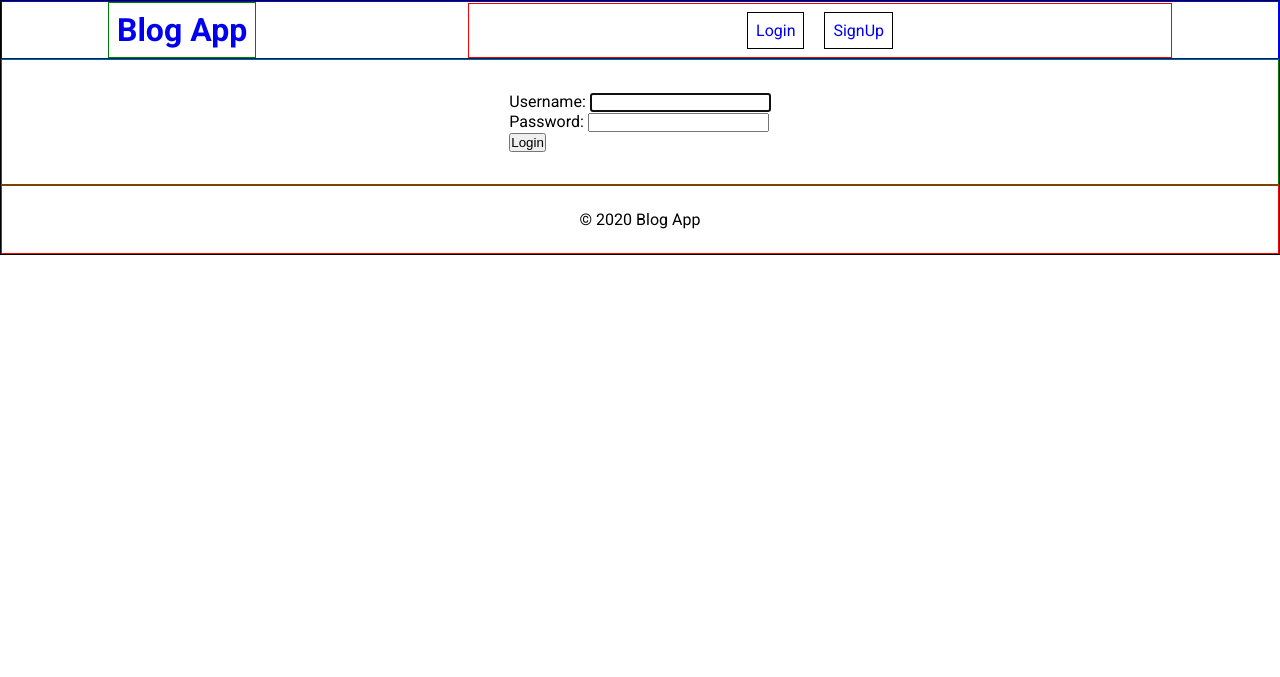
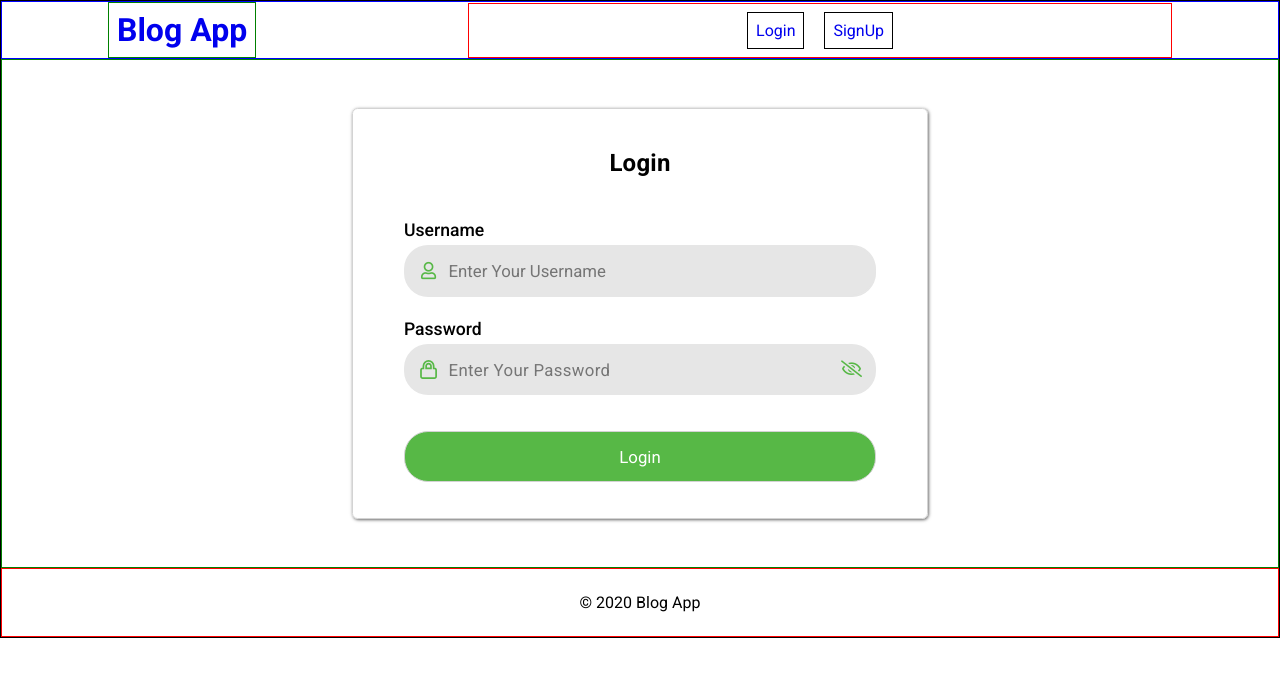
Before and after one commit to Seth250/blog-app, a Django app: page /login/ in a window 1280 px wide. Shown: the top 677 px of the page. Run offline with Django 3.2, Linux system fonts and the light colour scheme; some libraries are stand-ins or nearby versions.

Commit message:
styled login and signup pages

```diff
--- a/accounts/forms.py
+++ b/accounts/forms.py
@@ -1,6 +1,6 @@
 from django import forms
 from django.contrib.auth import get_user_model
-from django.contrib.auth.forms import UserCreationForm
+from django.contrib.auth.forms import UserCreationForm, AuthenticationForm
 from django.utils.translation import ugettext_lazy as _
 
 
@@ -54,7 +54,7 @@ class UserSignUpForm(UserCreationForm):
 	    )
 	)
 
-	class Meta():
+	class Meta:
 		model = get_user_model()
 		fields = ('username', 'email', )
 
@@ -65,3 +65,29 @@ class UserSignUpForm(UserCreationForm):
 		# 		self.add_error('username', 'This Username already exists')
 
 		# 	return username
+
+
+class CustomAuthenticationForm(AuthenticationForm):
+	username = forms.CharField(
+		max_length = 25,
+		widget=forms.TextInput(
+			attrs={
+				'class': 'text-input standard-input',
+				'placeholder': 'Enter Your Username'
+			}
+		),
+		label_suffix=""
+	)
+
+	password = forms.CharField(
+		# label=_("Password"),
+        label_suffix="",
+        strip=False,
+        widget=forms.PasswordInput(
+        	attrs={
+        		'autocomplete': 'new-password',
+        		'class': 'text-input password-input',
+				'placeholder': 'Enter Your Password'
+        	}
+        ),
+	)
--- a/accounts/static/accounts/css/styles.css
+++ b/accounts/static/accounts/css/styles.css
@@ -1,54 +1,70 @@
 .container{
-	--box-border-radius: 0.3rem;
+	--box-border-radius: 0.35rem;
+	--sd-border-radius: 1.5rem;
+	padding: 1rem 0;
 	/* border: 2px solid orange; */
-	/*width: 55vw;*/
-	/*height: 50vh;*/
 }
 
 .form-container{
-	/*border: 1px solid black;*/
 	border: 1px solid lightgrey;
 	border-radius: var(--box-border-radius);
 	padding: 1.5em;
 	width: 45vw;
+	box-shadow: 0.05rem 0.06rem 0.2rem 0 rgba(0, 0, 0, 0.6);
 	/*align-items: center;*/
 }
 
 @media only screen and (max-width: 1024px){
 	.form-container{
-		width: 75vw;
+		width: 68vw;
 		padding: 1em;
 	}
 }
 
 @media only screen and (max-width: 767px){
 	.form-container{
+		width: 84vw;
+	}
+}
+
+@media only screen and (max-width: 480px){
+	.form-container{
 		width: 94vw;
 		padding: 0.5em;
 	}
 }
 
+@media only screen and (min-width: 1920px){
+	.form-container{
+		width: 40vw;
+	}
+}
+
 .form-top,
 .form-bottom{
-	border: 1px solid lightgrey;
+	/* border: 1px solid lightgrey; */
 	text-align: center;
 	padding: 1em;
+	margin-bottom: 1em;
 }
 
 .form-top h2{
-	text-transform: uppercase;
-	font-size: 135%;
+	/* border: 1px solid blue; */
+	/* text-transform: capitalize; */
+	/* font-size: 140%; */
 	letter-spacing: 0.01em;
+	/* color: #57b846; */
 }
 
 @media only screen and (max-width: 767px){
 	.form-top,
 	.form-bottom{
 		padding: 1em 0.5em;
+		/* margin-bottom: 0.5em; */
 	}
 
 	.form-top h2{
-		font-size: 128%;
+		font-size: 130%;
 		letter-spacing: 0;
 	}
 }
@@ -56,12 +72,22 @@
 .form-row{
 	--box-width: 92%;
 	--box-height: 3.2rem;
-	border: 1px solid green;
+	/* border: 1px solid green; */
 	display: flex;
 	flex-flow: column;
 	justify-content: center;
 	align-items: center;
-	padding: 0.6em 0.4em;
+	padding: 0.7em 0.4em;
+}
+
+.form-row .errorlist{
+	/* border: 1px solid red; */
+	width: var(--box-width);
+	list-style: none;
+	color: firebrick;
+	padding-bottom: 1em;
+	font-weight: 500;
+	font-size: 110%;
 }
 
 .form-row label{
@@ -76,25 +102,28 @@
 	.form-row{
 		--box-width: 96%;
 		--box-height: 3rem;
-		padding: 0.4em 0;
+		padding: 0.5em 0;
 	}
 
 	.form-row label{
+		/* width: calc(var(--box-width) - 5%); */
 		font-size: 108%;
 		margin-bottom: 0.2em;
 	}
 }
 
 .input-container{
-	--el-height: 96%;
+	--el-height: 94%;
 	display: flex;
 	justify-content: center;
 	align-items: center;
-	border: 1px solid grey;
-	border-radius: var(--box-border-radius);
+	/* border: 1px solid lightgrey; */
+	/* border-radius: var(--box-border-radius); */
+	border-radius: var(--sd-border-radius);
 	/*padding: 0.1rem 0;*/
 	height: var(--box-height);
 	width: var(--box-width);
+	background: #e6e6e6;
 }
 
 .input-container:focus-within{
@@ -103,44 +132,53 @@
 }
 
 .input-container i{
-	border: 1px solid blue;
+	/* border: 1px solid blue; */
 	display: flex;
 	align-items: center;
 	justify-content: center;
-	color: #3d8da6;
+	/* color: #3d8da6; */
+	color: #57b846;
 	height: var(--el-height);
 }
 
 .input-container > i:nth-child(1){
 	font-size: 108%;
-	width: 8.5%;
+	/* width: 8.5%; */
+	width: 9.5%;
+	padding-left: 1%;
+	border-radius: var(--sd-border-radius) 0 0 var(--sd-border-radius);
 }
 
 .password-toggler{
 	/* border: 1px solid red; */
 	height: var(--el-height);
 	width: 9.5%;
+	padding-right: 1%;
 	cursor: pointer;
+	border-radius: 0 var(--sd-border-radius) var(--sd-border-radius) 0;
 }
 
 .password-toggler > i{
 	font-size: 105%;
 	height: 100%;
+	border-radius: inherit;
 }
 
 @media only screen and (max-width: 767px){
 	.input-container{
-		--el-height: 92%;
+		--el-height: 90%;
 		--sm-font-size: 0.95em;
 	}
 
 	.input-container > i:nth-child(1){
 		font-size: 95%;
-		width: 9.5%;
+		/* width: 9.5%; */
+		width: 11.5%;
 	}
 
 	.password-toggler{
-		width: 10.5%;
+		/* width: 10.5%; */
+		width: 12%
 	}
 
 	.password-toggler > i{
@@ -150,9 +188,10 @@
 
 .text-input{
 	border: 0;
-	border: 1px solid black;
+	/* border: 1px solid black; */
 	font: 1.05em var(--primary-font-family);
 	height: var(--el-height);
+	background: #e6e6e6;
 }
 
 .text-input:-webkit-autofill,
@@ -173,6 +212,7 @@
 
 .standard-input{
 	width: 91%;
+	border-radius: 0 var(--sd-border-radius) var(--sd-border-radius) 0;
 }
 
 @media only screen and (max-width: 767px){
@@ -182,28 +222,39 @@
 	}
 
 	.password-input{
-		width: 79.5%;
+		/* width: 79%; */
+		width: 75.5%;
 		letter-spacing: 0;
 	}
 
 	.standard-input{
-		width: 90%;
+		/* width: 89.5%; */
+		width: 87.5%;
 	}
 }
 
 .fa.fa-lock{
 	color: transparent;
 	-webkit-text-stroke-width: 1.7px;
-	-webkit-text-stroke-color: #3d8da6;
+	/* -webkit-text-stroke-color: #3d8da6; */
+	-webkit-text-stroke-color: #57b846;
 }
 
 .submit-button{
 	width: var(--box-width);
 	height: var(--box-height);
 	border: 1px solid lightgrey;
-	border-radius: var(--box-border-radius);
-	font: 1em var(--primary-font-family);
+	border-radius: var(--sd-border-radius);
+	font: 1.05em var(--primary-font-family);
 	/* background: #2762BC;
 	color: white; */
-	margin: 0.5em 0;
+	margin-top: 0.8em;
+	background: #57b846;
+	color: white;
 }
+
+@media only screen and (max-width: 767px){
+	.submit-button{
+		font-size: var(--sm-font-size);
+	}
+}
--- a/accounts/templates/accounts/login.html
+++ b/accounts/templates/accounts/login.html
@@ -9,18 +9,48 @@
 {% endblock styles %}
 
 {% block content %}
+	<div class="container">
 		{% if messages %}
 			{% for message in messages %}
-			<div>
+				<div class="message message-{{ message.tags }}">
 					{{ message }}
 				</div>
 			{% endfor %}
 		{% endif %}
-	<div class="container">
+		<div class="form-container">
+			<div class="form-top">
+				<h2>Login</h2>
+			</div>
 			<form method="POST">
 				{% csrf_token %}
-			{{ form.as_p }}
-			<button type="submit">Login</button>
+				{% for field in form %}
+					<div class="form-row">
+						{{ field.errors }}
+						{{ field.label_tag }}
+						<div class="input-container" tab-index="0">
+							{% if 'password' in field.name %}
+								<i class="fa fa-lock"></i>
+								{{ field }}
+								<a class="password-toggler" id="toggler-{{ field.name }}">
+									<i class="far fa-eye-slash" id="toggler-icon-{{ field.name }}"></i>
+								</a>
+							{% else %}
+								<i class="far fa-user"></i>
+								{{ field }}
+							{% endif %}
+						</div>
+					</div>
+				{% endfor %}
+				<!-- {{ form.as_p }} -->
+				<div class="form-row">
+					<button type="submit" class="submit-button">Login</button>
+				</div>
+				<!-- <button type="submit">Login</button> -->
 			</form>
 		</div>
+	</div>
 {% endblock content %}
+
+{% block script %}
+	<script src="{% static 'accounts/js/main.js' %}"></script>
+{% endblock script %}
--- a/accounts/urls.py
+++ b/accounts/urls.py
@@ -1,11 +1,14 @@
 from django.urls import path
 from django.contrib.auth import views as auth_views
 from .views import UserCreateView
+from .forms import CustomAuthenticationForm
 
 app_name = 'accounts'
 
 urlpatterns = [
 	path('signup/', UserCreateView.as_view(), name='signup'),
-	path('login/', auth_views.LoginView.as_view(template_name='accounts/login.html'), name='login'),
+	path('login/', auth_views.LoginView.as_view(
+			template_name='accounts/login.html',
+			authentication_form=CustomAuthenticationForm), name='login'),
 	path('logout/', auth_views.LogoutView.as_view(template_name='accounts/logout.html'), name='logout')
 ]
--- a/mysite/settings.py
+++ b/mysite/settings.py
@@ -26,7 +26,6 @@ SECRET_KEY = os.environ.get('SECRET_KEY')
 DEBUG = True
 
 ALLOWED_HOSTS = []
-
 
 # Application definition
 
```
Also changed, not shown: accounts/templates/accounts/signup.html (+4 -4 lines). Lines whose indentation alone changed are shown as unchanged.
